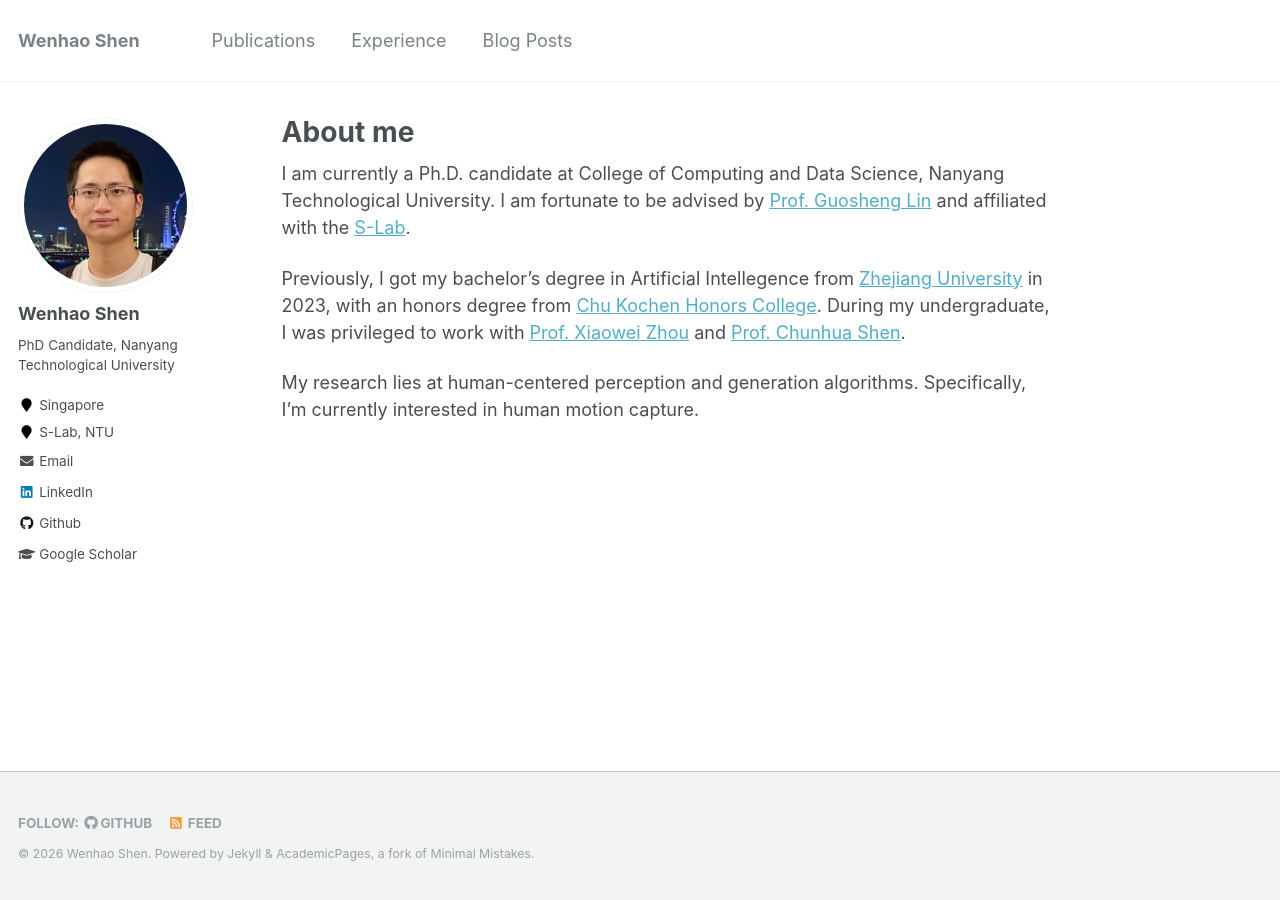
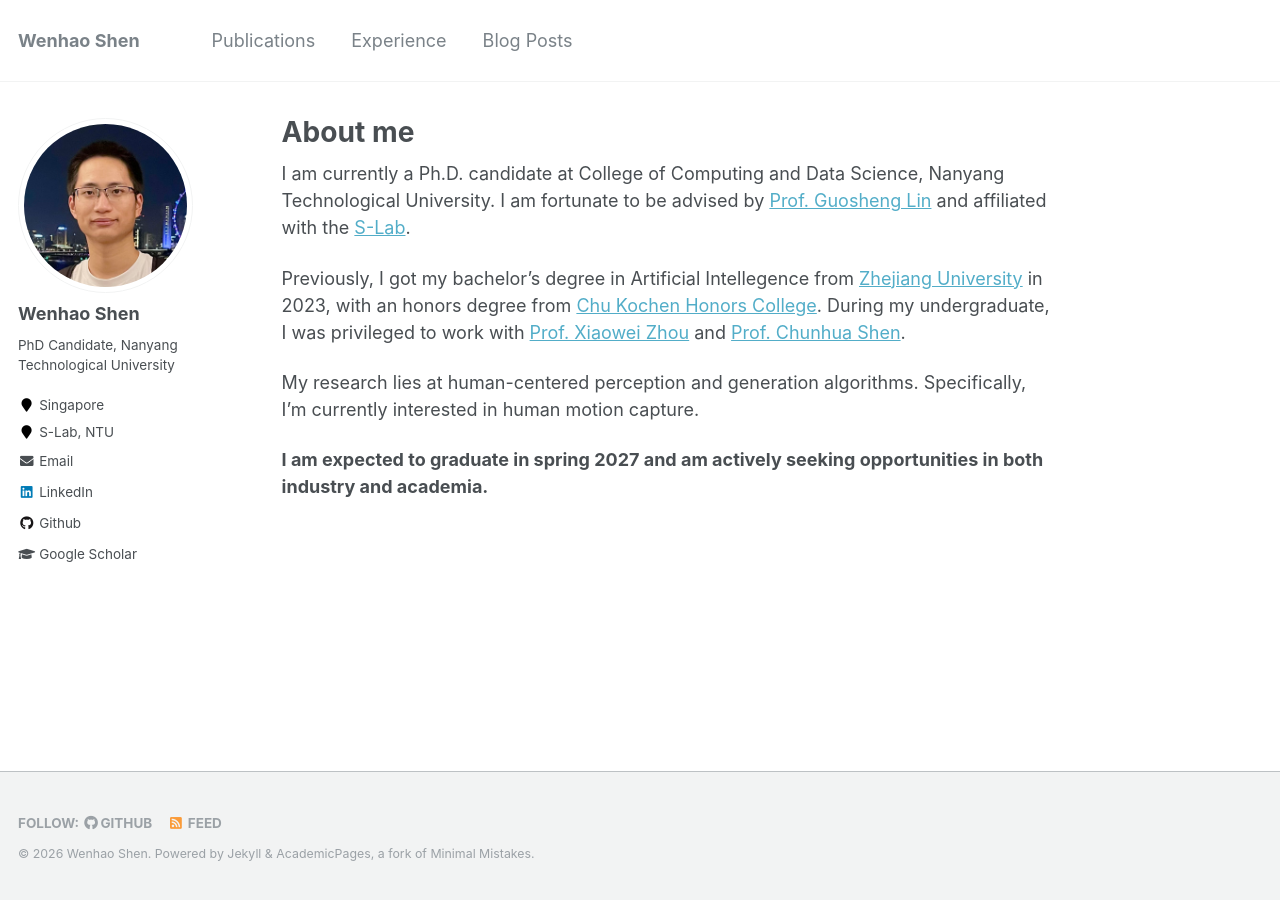
Before and after one commit to shenwenhao01/shenwenhao01.github.io, a Jekyll site: the page built from _pages/about.md, in a window 1280 px wide. Built offline with Jekyll 4.4.1, drawn with Linux system fonts in a browser that asks for light colours.

Commit message:
update 2026.02.24

```diff
--- a/_pages/about.md
+++ b/_pages/about.md
@@ -13,3 +13,5 @@ I am currently a Ph.D. candidate at College of Computing and Data Science, Nanya
 Previously, I got my bachelor's degree in Artificial Intellegence from [Zhejiang University](https://www.zju.edu.cn/english/) in 2023, with an honors degree from [Chu Kochen Honors College](http://ckc.zju.edu.cn/ckcen/main.htm). During my undergraduate, I was privileged to work with [Prof. Xiaowei Zhou](http://xzhou.me/) and [Prof. Chunhua Shen](https://cshen.github.io/).
 
 My research lies at human-centered perception and generation algorithms. Specifically, I'm currently interested in human motion capture.
+
+**I am expected to graduate in spring 2027 and am actively seeking opportunities in both industry and academia.**
```
Also changed, not shown: _pages/experience.md (+1 -1 lines).
